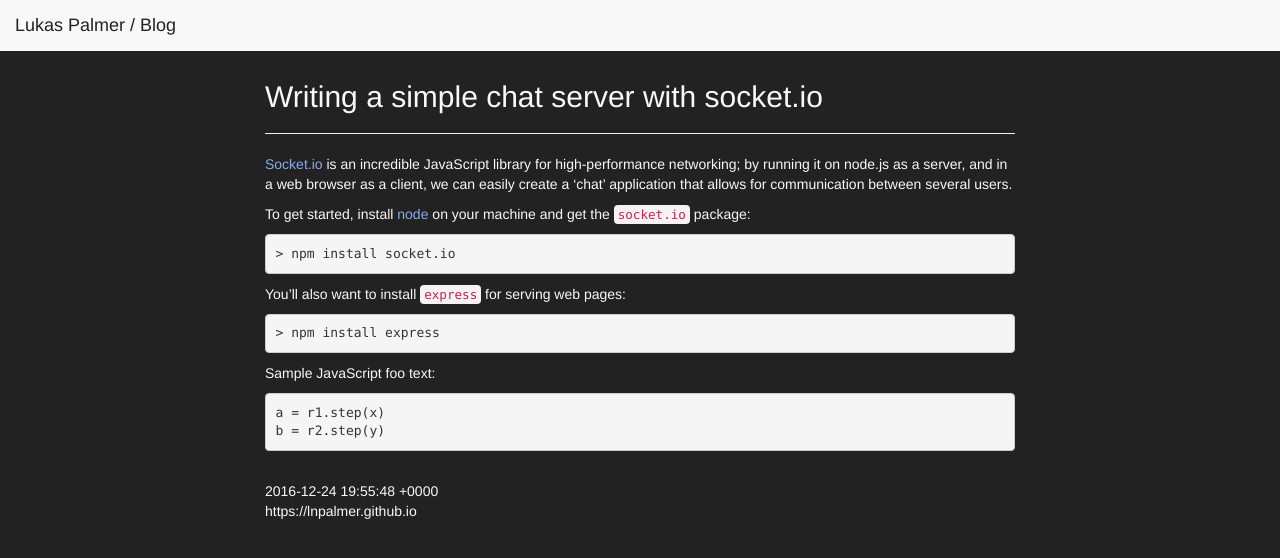
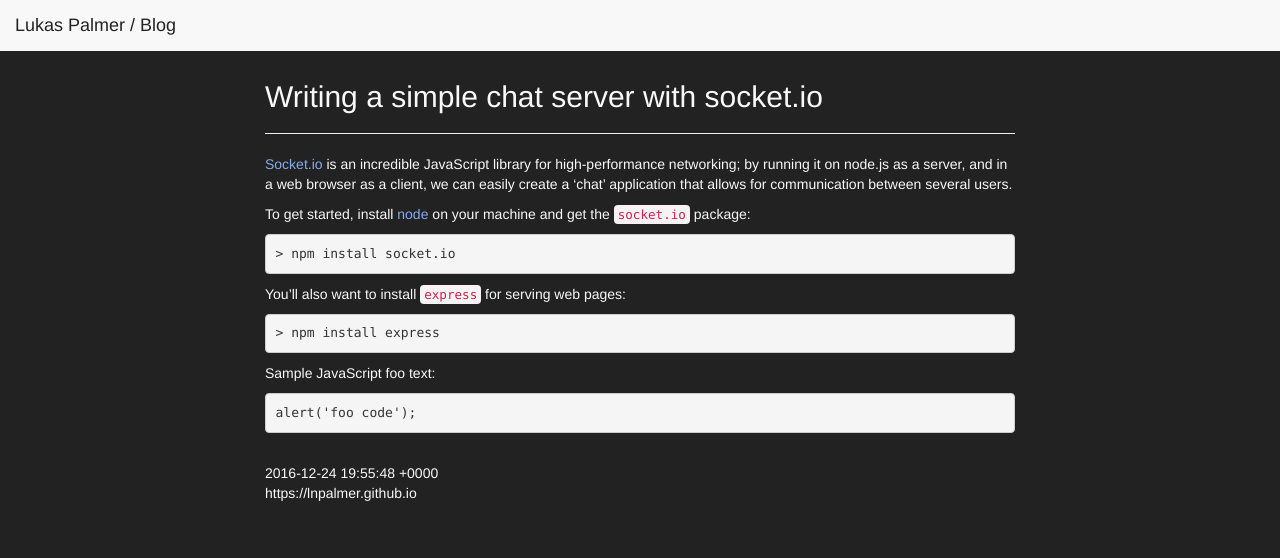
Before and after one commit to lnpalmer/lnpalmer.github.io, a Jekyll site: the page built from _posts/2016-12-23-chat.md, in a window 1280 px wide. Shown: the top 558 px of the page. Built offline with Jekyll 4.4.1, drawn with Linux system fonts in a browser that asks for light colours.

Commit message:
misc. setup

````diff
--- a/_posts/2016-12-23-chat.md
+++ b/_posts/2016-12-23-chat.md
@@ -16,7 +16,6 @@
 
 Sample JavaScript foo text:
 
-```python
-a = r1.step(x)
-b = r2.step(y)
+``` JavaScript
+alert('foo code');
 ```
````
